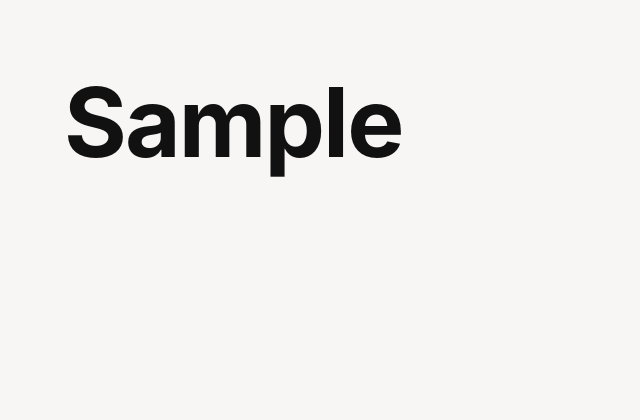
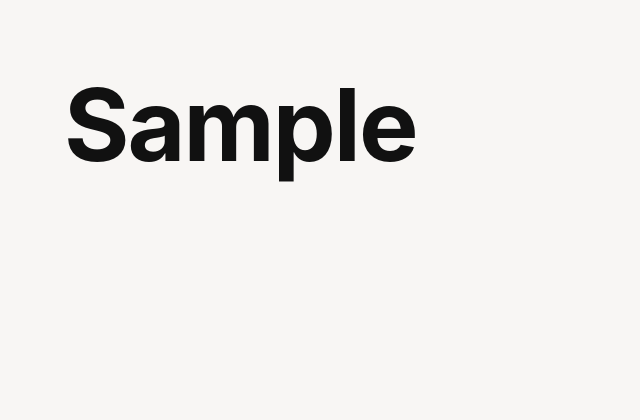
Before and after one commit to damagedgoods/combinator, a Django app: a page that uses combine/templates/collection.html in a window 1280 px wide. Shown: the top 420 px of the page, without its empty margins (0-640 px from the left). Run offline with Django 5.2, Linux system fonts and the light colour scheme; tables that the repository leaves empty hold one stand-in row (values such as "Sample post"); data that the repository does not hold is empty.

Commit message:
Temporary solution with issues

```diff
--- a/combine/static/css/styles.css
+++ b/combine/static/css/styles.css
@@ -30,7 +30,6 @@ body {
     margin: 64px;
 	text-align: left;
 	padding: 0;
-    width: 90%;
 }
 
 #main #left {
@@ -66,16 +65,32 @@ body {
     animation-delay: 0.2s;
 }
 
+.tdelay-1 {
+    transition-delay: 0.2s;
+}
+
 .delay-2 {
     animation-delay: 0.4s;
+}
+
+.tdelay-2 {
+    transition-delay: 0.4s;
 }
 
 .delay-3 {
     animation-delay: 0.6s;
 }
 
+.tdelay-3 {
+    transition-delay: 0.6s;
+}
+
 .delay-4 {
     animation-delay: 0.8s;
+}
+
+.tdelay-4 {
+    transition-delay: 0.8s;
 }
 
 #main #left p a {
@@ -289,12 +304,31 @@ ul#collections_list li:nth-child(3) {
     animation-delay: 0.6s;
 }
 
-/* ul#collections {
-	margin: 0 0 0 32px;
+#sentence {
+    white-space: normal;
     display: inline-block;
-} */
+    overflow-wrap: break-word;
+    word-break: break-word;
+}
 
-ul#items{
+#sentence span {
+    white-space: normal;
+    overflow-wrap: break-word;
+    word-break: break-word;
+    opacity: 0;
+    display: inline-block;
+	font-size: 100px;
+	font-weight: 700;
+	color: #111;
+    text-wrap: wrap;
+    letter-spacing: -0.02em;
+    margin: 0 24px 0 0;
+    transition-duration: 0.5s;
+    transition-property: opacity;
+    transition-timing-function: ease-in-out;
+}
+
+/* ul#items{
 	margin: 32px 0 0 0;
 }
 ul#items li {
@@ -304,12 +338,11 @@ ul#items li {
 	color: #111;
     letter-spacing: -0.02em;
 }
-
 ul#items li.item{
     transition-duration: 0.2s;
     transition-property: transform, opacity;
     transition-timing-function: ease-in-out;
-}
+} */
 
 /* ul#collections li {
 	display: inline-block;
@@ -355,7 +388,7 @@ button.reload {
     animation-name: slideInBottom;
     animation-duration: 0.5s;
     animation-timing-function: cubic-bezier(0.175, 0.885, 0.32, 1.275);
-    animation-delay: 1s;
+    animation-delay: 1.3s;
     animation-fill-mode: forwards;
 
     transition-duration: 0.1s;
--- a/combine/static/js/script.js
+++ b/combine/static/js/script.js
@@ -10,20 +10,22 @@ function load(id) {
   .then(response => response.json())
   .then(rdata => {
     data = rdata;
-    list = document.getElementById('items');
-    list.innerHTML = '';
+    sentence = document.getElementById('sentence');
+    sentence.innerHTML = '';
     keys = Object.keys(data);
     i = 0;
+
     for (k in keys) {
       i++;
-      el = document.createElement('li');
+      el = document.createElement('span');
       el.id = keys[k];
       el.classList.add("item");
+      el.classList.add("delay-"+i);
       el.style.cssText += "opacity:1;--n:"+i;
-      list.appendChild(el);
+      sentence.appendChild(el);
     }
 
-    run()
+    run();
   })
   .catch(error => {
     console.error('Se produjo un error al cargar el archivo JSON:', error);
@@ -37,6 +39,8 @@ const run = async () => {
   for (i=0; i< items.length; i++) {
     items[i].style.opacity = 0;
   }
+
+  await sleep(200);
 
   for (k in keys) {
     await sleep(200);
--- a/combine/templates/collection.html
+++ b/combine/templates/collection.html
@@ -32,7 +32,7 @@
 	</div>
 
 	<div id="main">
-		<ul id="items"></ul>
+		<div id="sentence"></div>
 	</div>
 
 	<div id="footer"><span>Powered by <a href="/combine/">MixMaster</a></span><span><a href="javascript:showHelpMarks(['helpSentence','helpReload'{% if edit %}, 'helpEdit'{% endif %}], 0)" id="edit">Help</a></span>{% if edit %}<span><a href="./edit" id="edit"">Edit this set</a>{% endif %}</span></div>
```
